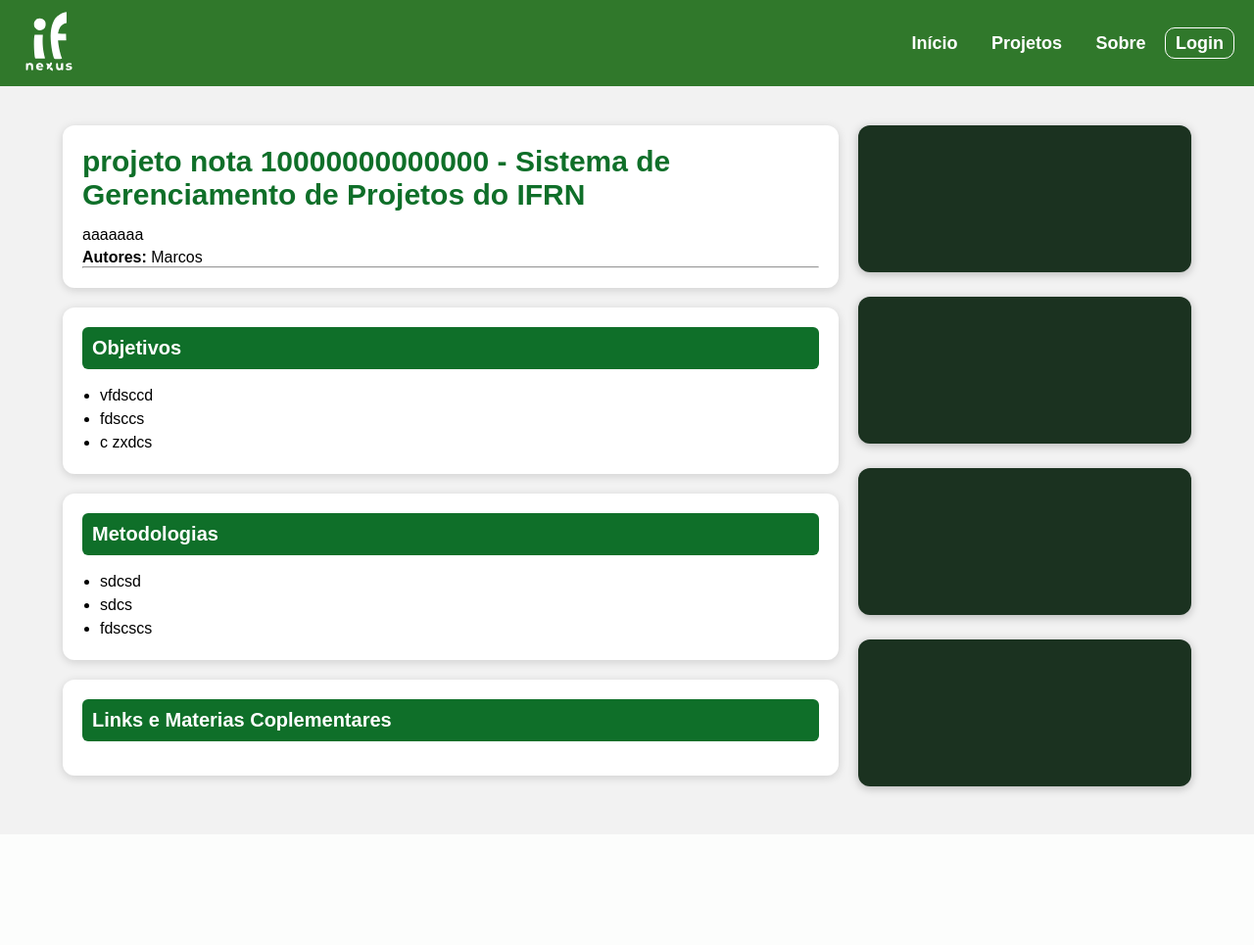
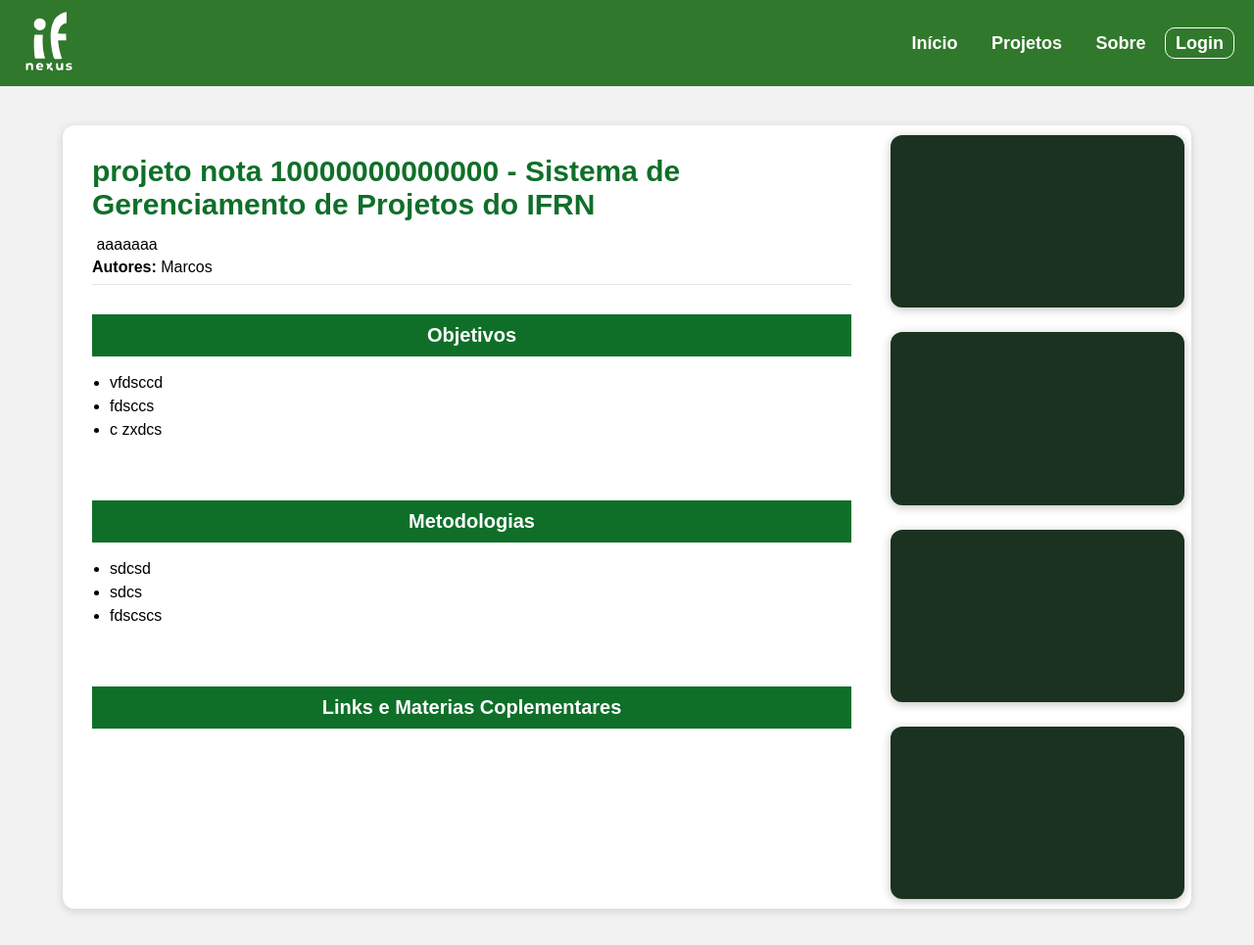
Before and after one commit to marcoscassian/ifnexus, a Flask app: page /projeto/1 in a window 1280 px wide. Shown: the top 965 px of the page at 98% size. Before the commit the page ends 814 px from the top, so only its background shows below. Run offline with Flask 3, Linux system fonts and the light colour scheme.

```diff
--- a/app.py
+++ b/app.py
@@ -229,6 +229,13 @@ def projetos_curtidos():
     return render_template("projetos_curtidos.html")
 
 
+@app.route('/curtir_projeto/<int:id>', methods=['POST'])
+@login_required
+def curtir_projeto(id):
+    # Rota simples para curtir um projeto
+    return ('')
+
+
 @app.route('/projeto/<int:id>/comentario', methods=['POST'])
 @login_required
 def adicionar_comentario(id):
--- a/static/css/listar_projeto.css
+++ b/static/css/listar_projeto.css
@@ -12,21 +12,25 @@ body {
 .container {
     width: 90%;
     max-width: 1200px;
+    height: 800px;
     margin: 40px auto;
     display: flex;
     gap: 20px;
+    background-color: white;
+    border-radius: 12px;
+    box-shadow: 0px 2px 10px rgba(0,0,0,0.15);
+    padding: 10px;
+    overflow: hidden;
 }
 
 .left {
-    width: 70%;
+    width: 72%;
 }
 
 .left > div {
     background: white;
     padding: 20px;
     margin-bottom: 20px;
-    border-radius: 12px;
-    box-shadow: 0px 2px 10px rgba(0,0,0,0.15);
 }
 
 .left h1 {
@@ -39,14 +43,38 @@ body {
     padding-bottom: 5px;
 }
 
+.left .descricao p {
+    /* evita que o texto ultrapasse a largura do contêiner */
+    overflow-wrap: break-word;
+    word-wrap: break-word;
+    word-break: break-word;
+    white-space: pre-wrap;
+}
+
 .left .block2 h1,
 .left .block3 h1,
 .left .block4 h1  {
     background-color: #0f6f29;
     color: white;
     padding: 10px;
-    border-radius: 6px;
     font-size: 20px;
+}
+
+.left .block2 h1,
+.left .block3 h1,
+.left .block4 h1 {
+    text-align: center;
+}
+
+.left .block1 {
+    padding-bottom: 1px;
+    margin-bottom: 1px;
+}
+
+.left hr {
+    margin: 8px 0;
+    border: 0;
+    border-top: 1px solid #e6e6e6;
 }
 
 ul {
@@ -60,7 +88,7 @@ ul li {
 }
 
 .right {
-    width: 30%;
+    width: 10%;
     display: flex;
     flex-direction: column;
     gap: 25px;
@@ -68,8 +96,8 @@ ul li {
 
 .right .media-block {
     background-color: #1b3220;
-    width: 100%;
-    height: 150px;
+    width: 300px;
+    height: 2000px;
     border-radius: 12px;
     box-shadow: 0px 2px 10px rgba(0,0,0,0.25);
     display: flex;
```
Also changed, not shown: templates/listar_projeto.html (+87 -0 lines), instance/banco.db.
